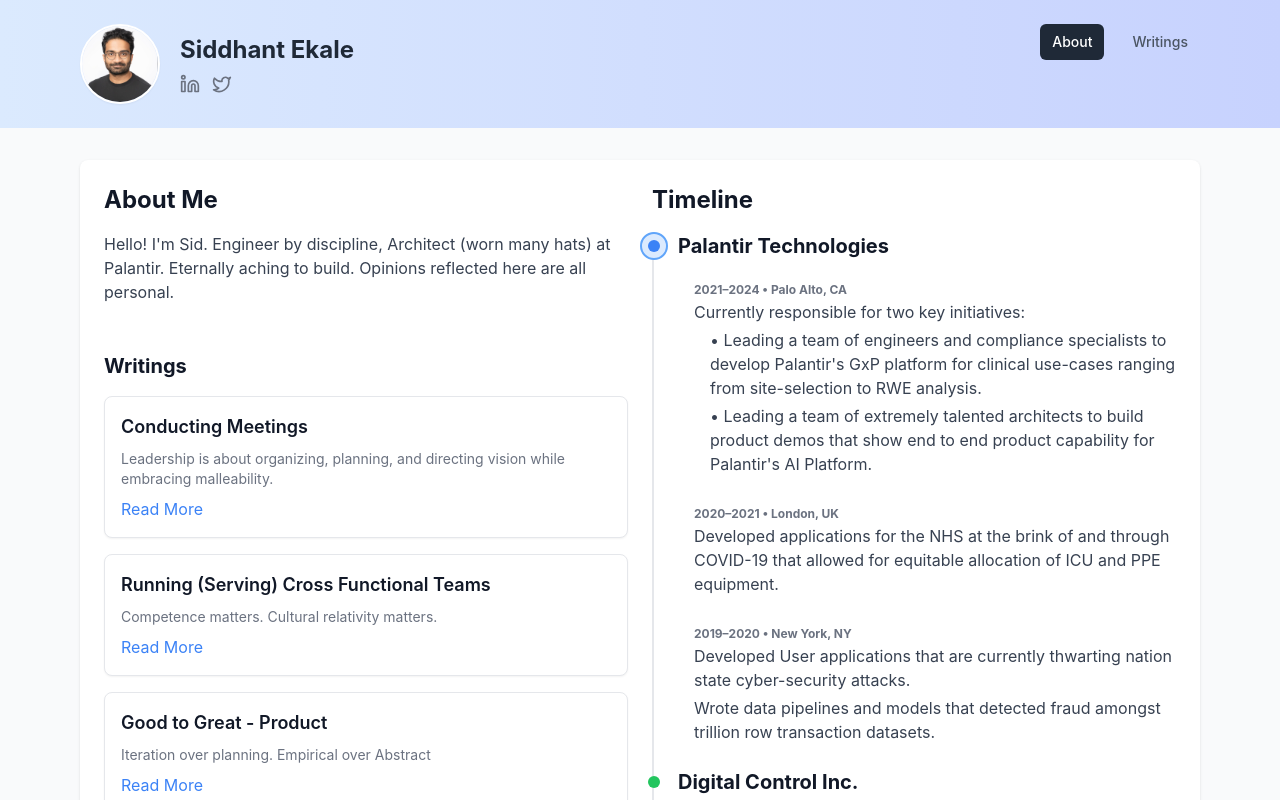
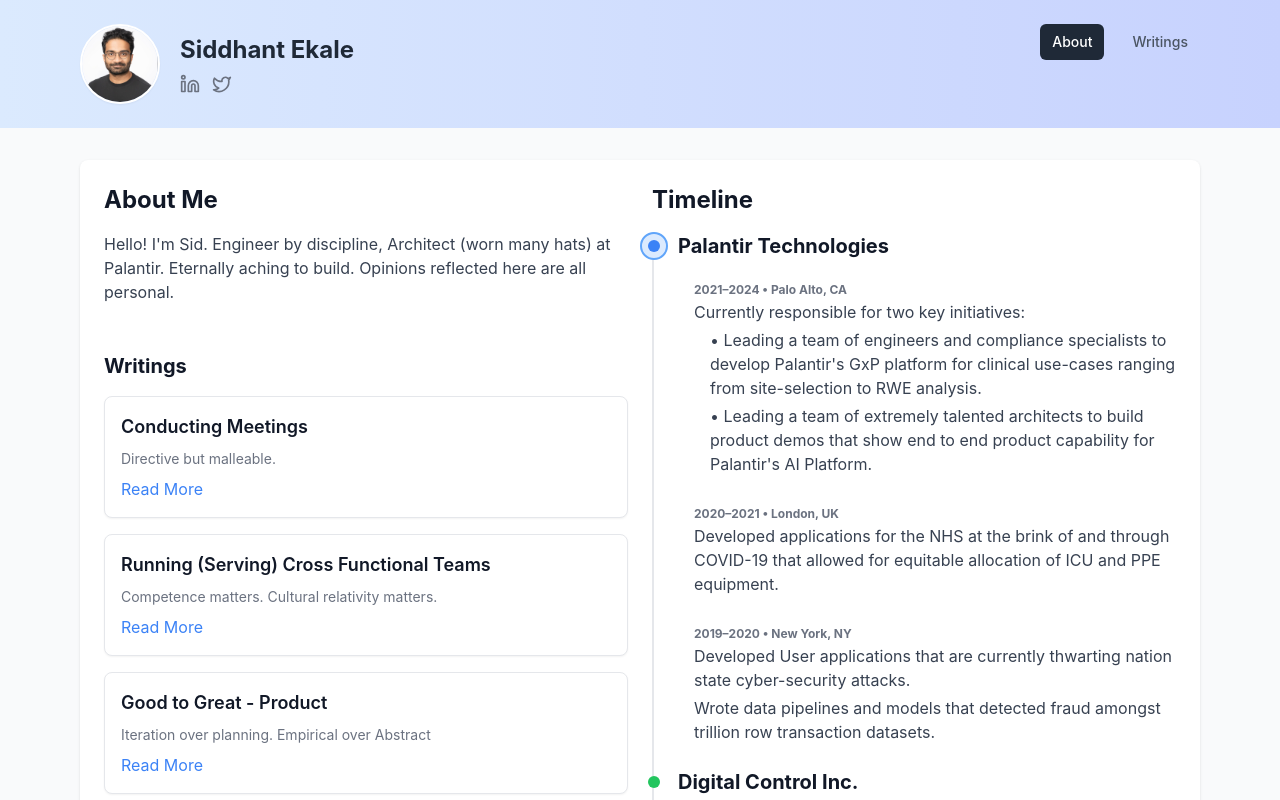
Before and after one commit to siddhantekale/siddhantekale, a React (Create React App) app: page / in a window 1280 px wide. Shown: the top 800 px of the page. Built offline with nearby package versions, Linux system fonts and the light colour scheme.

Commit message:
change prelude

```diff
--- a/src/PersonalWebsite.js
+++ b/src/PersonalWebsite.js
@@ -223,7 +223,7 @@
                   <div className="space-y-4">
                     <div className="bg-white border border-gray-200 rounded-lg p-4 shadow-sm">
                       <h4 className="text-lg font-semibold text-gray-900 mb-2">Conducting Meetings</h4>
-                      <p className="text-sm text-gray-500 mb-2">Leadership is about organizing, planning, and directing vision while embracing malleability.</p>
+                      <p className="text-sm text-gray-500 mb-2">Directive but malleable.</p>
                       <button
                         onClick={() => navigate('/writings/conducting-meetings')}
                         className="text-blue-500 hover:underline"
```
